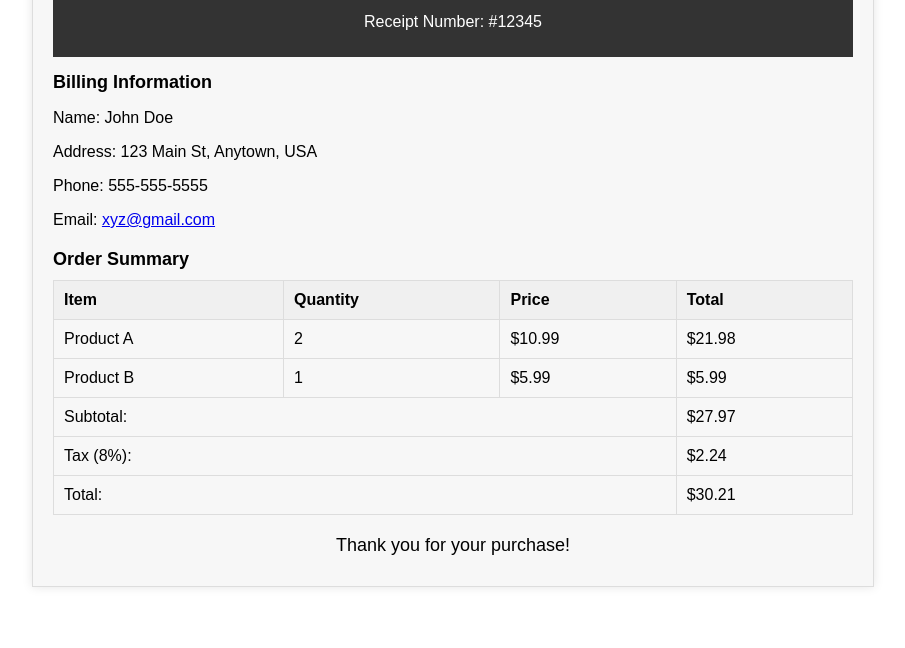
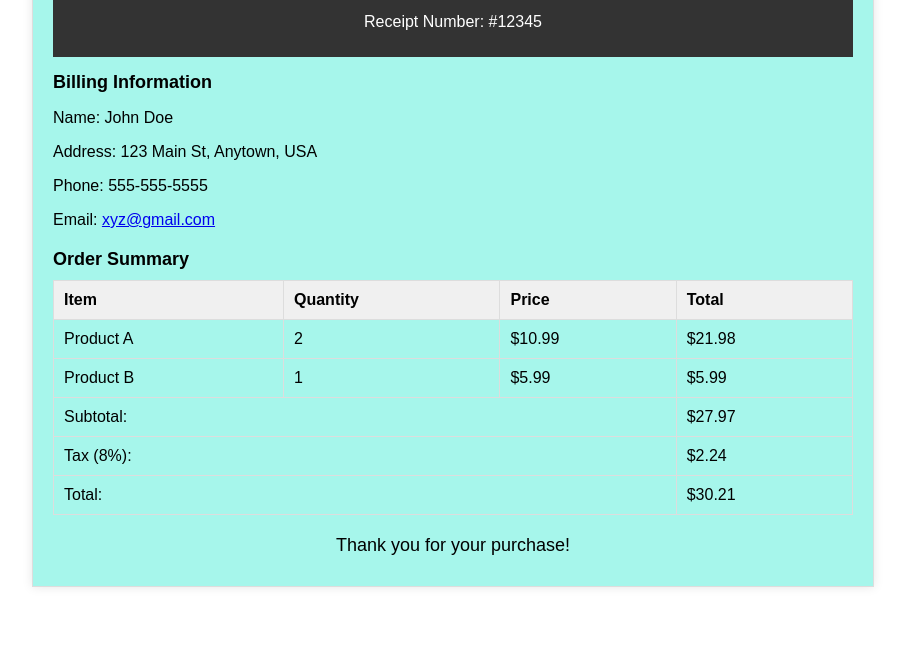
Before and after one commit to TEJASVI-BHOYATE/assi-19, a plain HTML site: page index.html in a window 1280 px wide. Shown: the part 152-800 px from the top of the page, without its empty margins (187-1092 px from the left). Drawn offline with Linux system fonts and the light colour scheme.

Commit message:
background color added

```diff
--- a/style.css
+++ b/style.css
@@ -8,7 +8,7 @@ body {
     max-width: 800px;
     margin: 40px auto;
     padding: 20px;
-    background-color: #f7f7f7;
+    background-color: #a6f6eb;
     border: 1px solid #ddd;
     box-shadow: 0 0 10px rgba(0, 0, 0, 0.1);
 }
```
